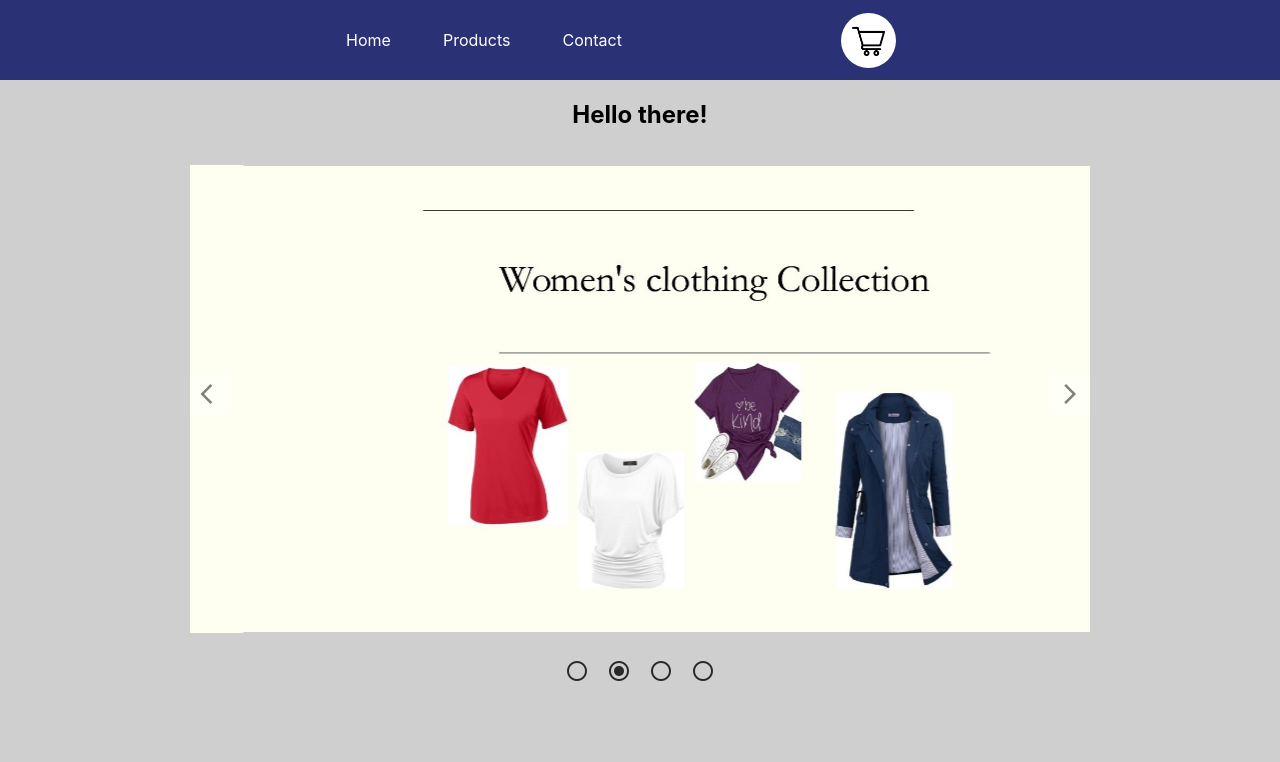
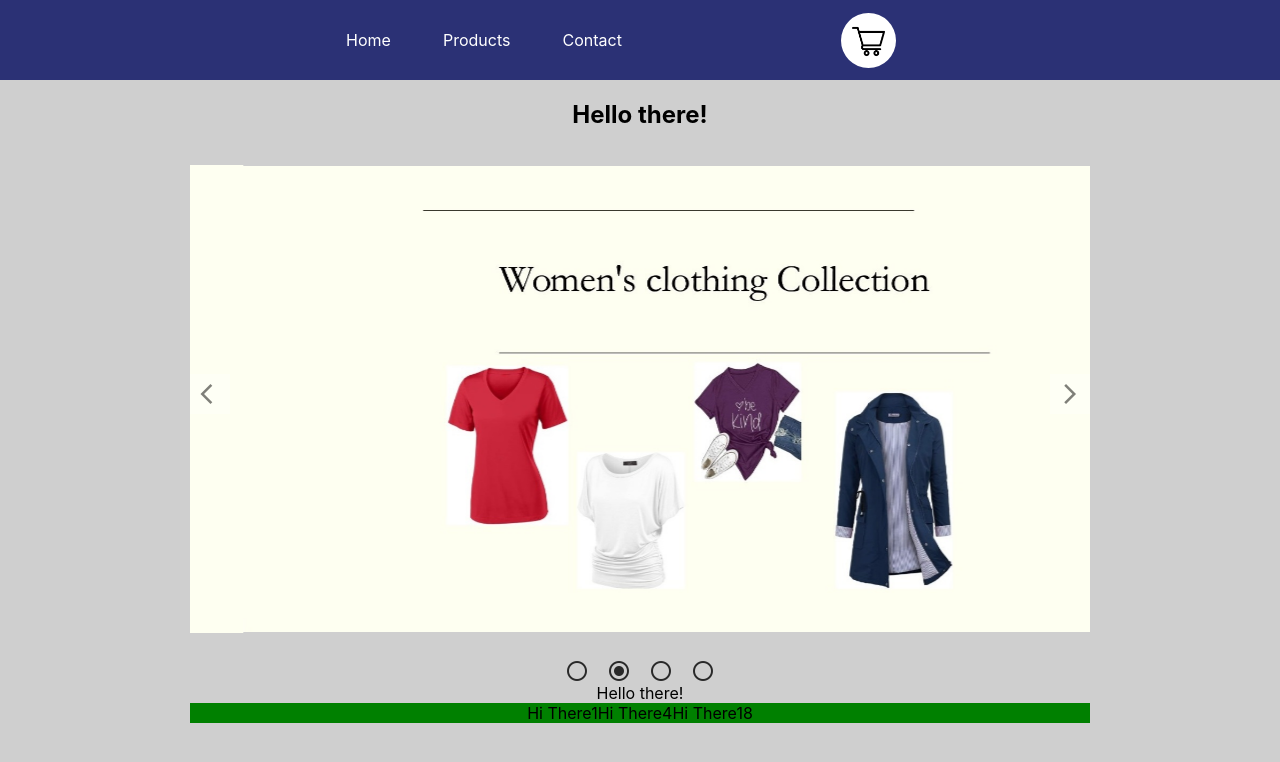
Before and after one commit to RamonMaximiliano/e-commerce-react, a React (Create React App) app: page /cart in a window 1280 px wide. Shown: the top 762 px of the page. Built offline with nearby package versions, Linux system fonts and the light colour scheme.

Commit message:
release start

```diff
--- a/src/App.tsx
+++ b/src/App.tsx
@@ -39,7 +39,7 @@ export type quantityItem = {
   minus?: any;
   image?: string;
   rating?: {
-    rate: number;
+    rate: number | undefined;
     count: number;
   };
   delete?: (e: any) => void;
@@ -115,7 +115,6 @@ TO DO:
 - Display messages when adding items to cart
 - Screensize by device
 - New products Carrosel page
-- Rapid color change when clicking buttons
 - Review all codes to have a better understanding
 - On contact page, provide a complete explanation of the project as well as the technologies used
 
--- a/src/components/Home/Home.tsx
+++ b/src/components/Home/Home.tsx
@@ -1,10 +1,12 @@
 import { Carousel } from "../Carousel/Carousel";
+import { Release } from "../Release/Release";
 import "./styles.css";
 
 export const Home = () => {
   return (
     <div>
       <Carousel />
+      <Release />
     </div>
   );
 };
--- /dev/null
+++ b/src/components/ItemRelease/ItemRelease.tsx
@@ -0,0 +1,13 @@
+import "./styles.css";
+import { prod } from "../../App";
+
+
+export const ItemRelease = (props:prod) => {
+
+  return (
+        <>
+        Hi There
+        {props.id}
+        </>
+  );
+};
--- /dev/null
+++ b/src/components/Release/Release.tsx
@@ -0,0 +1,58 @@
+import "./styles.css";
+import { useContext, useState, useEffect } from "react";
+import MyContext from "../context/Context";
+import { prod } from "../../App";
+import { ItemRelease } from "../ItemRelease/ItemRelease";
+
+export const Release = () => {
+  const { productsList } = useContext(MyContext);
+  const [releaseList, setReleaseList] = useState<prod[]>([]);
+  const releaseIndex: number[] = [];
+
+  while (releaseIndex.length < 3) {
+    let numberTest = Math.floor(Math.random() * 20);
+    if (!releaseIndex.includes(numberTest)) {
+      releaseIndex.push(numberTest);
+    }
+  }
+
+  useEffect(() => {
+    setReleaseList((prevReleaseList) => {
+      const newReleaseList = productsList.filter((pro: prod) =>
+        releaseIndex.includes(pro.id)
+      );
+      return [...prevReleaseList, ...newReleaseList];
+    });
+  }, [productsList]);
+
+  console.log(releaseList);
+
+  return (
+    <>
+      Hello there!
+      <br />
+      <div className="release-div">
+        {releaseList.map((item: prod) => (
+          <ItemRelease
+            id={item.id}
+            title={item.title}
+            price={item.price}
+            description={item.description}
+            category={item.category}
+            image={item.image}
+            key={item.id}
+          ></ItemRelease>
+        ))}
+      </div>
+    </>
+  );
+};
+
+/*
+
+
+- Create item release Component
+- If click on it, goes to the details page of it
+
+
+*/
--- /dev/null
+++ b/src/components/Release/styles.css
@@ -0,0 +1,9 @@
+.release-div{
+    max-width:900px;
+    flex-wrap: wrap;
+    margin:auto;
+    justify-content: space-between;
+    display:flex;
+    flex-direction: column;
+    background-color: green;
+}
```
Also changed, not shown: src/components/ItemRelease/styles.css (added).
